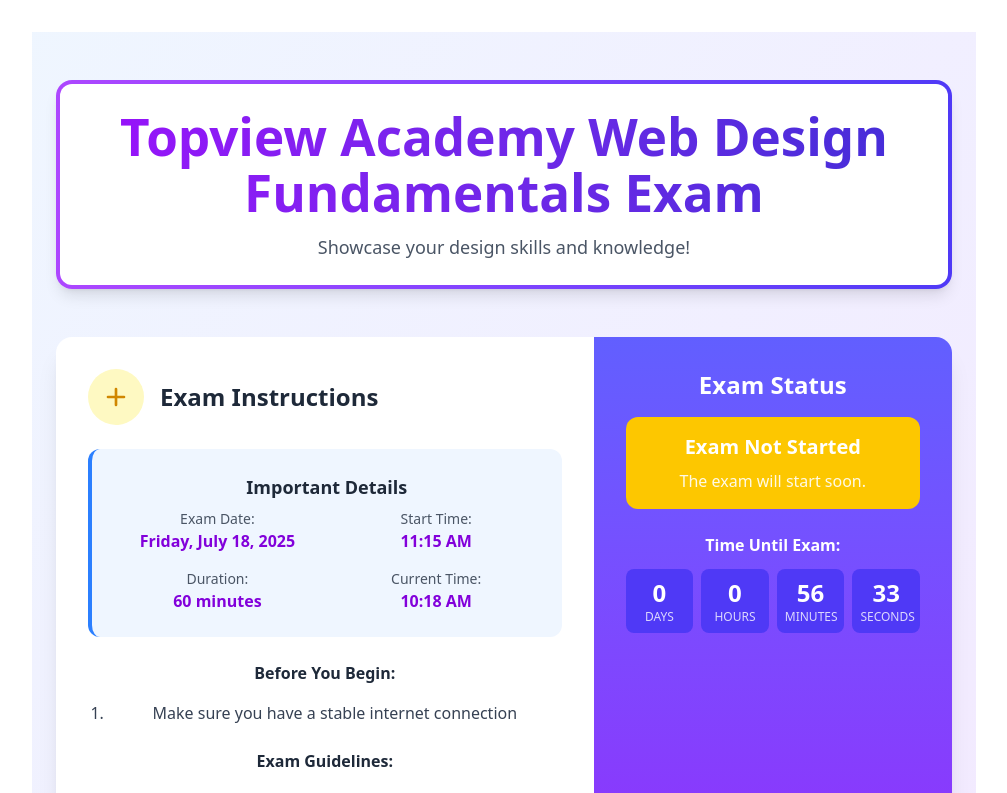
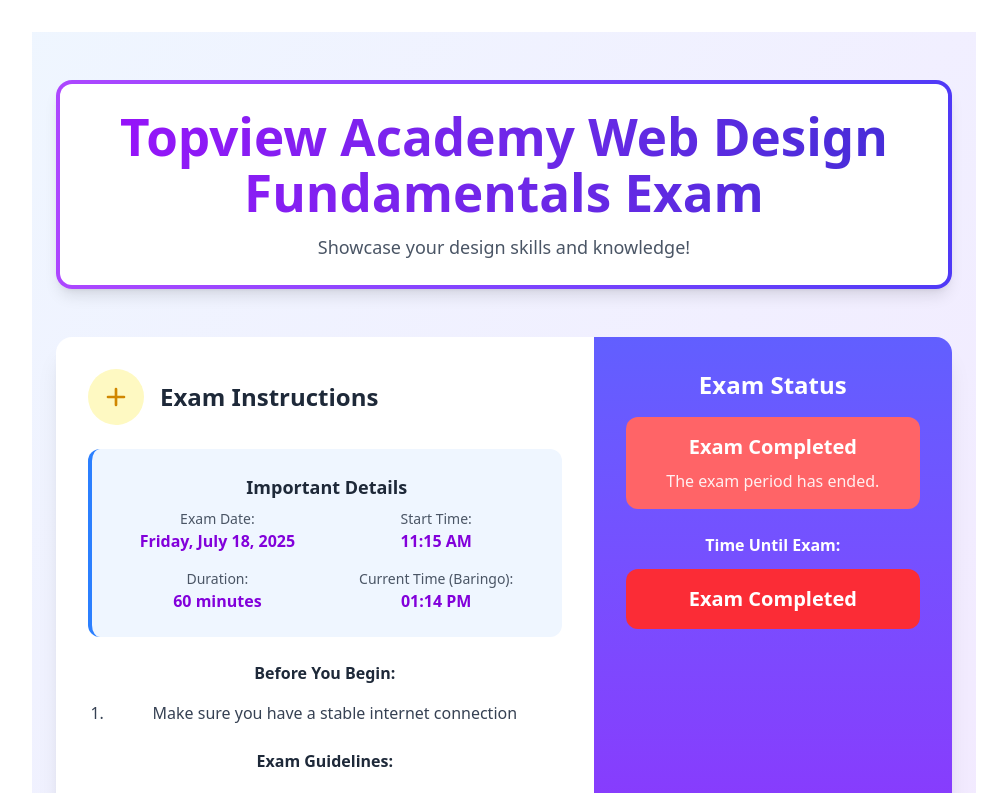
Before and after one commit to JoeEasy254/topview-exam, a React (Vite) app: page / in a window 1280 px wide. Shown: the top 793 px of the page, without its empty margins (136-1143 px from the left). Built offline with nearby package versions, Linux system fonts and the light colour scheme.

Commit message:
updated time and date

```diff
--- a/package.json
+++ b/package.json
@@ -10,11 +10,13 @@
     "preview": "vite preview"
   },
   "dependencies": {
+    "luxon": "^3.7.1",
     "react": "^19.1.0",
     "react-dom": "^19.1.0"
   },
   "devDependencies": {
     "@eslint/js": "^9.30.1",
+    "@types/luxon": "^3.6.2",
     "@types/react": "^19.1.8",
     "@types/react-dom": "^19.1.6",
     "@vitejs/plugin-react": "^4.6.0",
--- a/src/components/ExamPortal.tsx
+++ b/src/components/ExamPortal.tsx
@@ -1,4 +1,5 @@
 import { useState, useEffect } from "react";
+import { DateTime } from "luxon";
 
 // Define interface for timeRemaining state
 interface TimeRemaining {
@@ -9,24 +10,70 @@
 }
 
 const ExamPortal: React.FC = () => {
-  // Set exam date and time (YYYY, MM-1, DD, HH, MM)
-  const examDateTime: Date = new Date(2025, 6, 18, 11, 15); // July 18, 2025 at 11:15 AM
+  // Set exam date and time (YYYY, MM-1, DD, HH, MM) in Nairobi time
+  const examDateTime: Date = DateTime.fromObject(
+    { year: 2025, month: 7, day: 18, hour: 11, minute: 15 },
+    { zone: "Africa/Nairobi" }
+  ).toJSDate();
   const examLink: string = "https://forms.gle/iDWNrp94pvMUFNu77";
   const examDuration: string = "60 minutes";
   const examDurationMs: number = 60 * 60 * 1000; // 60 minutes in milliseconds
 
-  const [currentTime, setCurrentTime] = useState<Date>(new Date());
+  const [currentTime, setCurrentTime] = useState<Date>(
+    DateTime.fromObject(
+      { year: 2025, month: 7, day: 18, hour: 13, minute: 14 },
+      { zone: "Africa/Nairobi" }
+    ).toJSDate() // Set to 01:14 PM EAT, July 18, 2025
+  );
   const [timeRemaining, setTimeRemaining] = useState<TimeRemaining | null>(
     null
   );
   const [isExamActive, setIsExamActive] = useState<boolean>(false);
   const [isExamOver, setIsExamOver] = useState<boolean>(false);
+  const [error, setError] = useState<string | null>(null);
+
+  // Fetch Nairobi time with retry mechanism
+  const fetchNairobiTime = async (retries = 3, delay = 1000): Promise<Date> => {
+    for (let i = 0; i < retries; i++) {
+      try {
+        const response = await fetch(
+          "http://worldtimeapi.org/api/timezone/Africa/Nairobi"
+        );
+        if (!response.ok) throw new Error("Failed to fetch Nairobi time");
+        const data = await response.json();
+        return DateTime.fromISO(data.datetime, {
+          zone: "Africa/Nairobi",
+        }).toJSDate();
+      } catch (err) {
+        if (i < retries - 1) {
+          await new Promise((resolve) => setTimeout(resolve, delay));
+          continue;
+        }
+        setError(
+          "Could not fetch Nairobi time. Using last known time or system time."
+        );
+        return currentTime || new Date(); // Fallback to last known time or system time
+      }
+    }
+    return currentTime || new Date();
+  };
 
   // Calculate time remaining until exam or during exam
   useEffect(() => {
-    const timer = setInterval(() => {
-      const now: Date = new Date();
+    // Initial time is already set to provided Nairobi time
+    let lastFetchedTime = currentTime;
+
+    const timer = setInterval(async () => {
+      // Update time locally to reduce API calls
+      const now = new Date(lastFetchedTime.getTime() + 1000);
       setCurrentTime(now);
+      lastFetchedTime = now;
+
+      // Periodically fetch real Nairobi time (e.g., every 30 seconds)
+      if (Math.floor(now.getTime() / 1000) % 30 === 0) {
+        lastFetchedTime = await fetchNairobiTime();
+        setCurrentTime(lastFetchedTime);
+      }
 
       // Calculate time difference
       const diff: number = examDateTime.getTime() - now.getTime();
@@ -67,11 +114,12 @@
     }, 1000);
 
     return () => clearInterval(timer);
-  }, [examDateTime, examDurationMs]);
+  }, [examDateTime, examDurationMs, currentTime]);
 
+  console.log("current time", currentTime);
   // Format date for display
   const formatDate = (date: Date): string => {
-    return date.toLocaleDateString("en-US", {
+    return DateTime.fromJSDate(date).setZone("Africa/Nairobi").toLocaleString({
       weekday: "long",
       year: "numeric",
       month: "long",
@@ -79,11 +127,11 @@
     });
   };
 
-  const formatTime = (date: Date): string => {
-    return date.toLocaleTimeString("en-US", {
-      hour: "2-digit",
-      minute: "2-digit",
-    });
+  const formatTime = (date: Date | null): string => {
+    if (!date) return "Loading...";
+    return DateTime.fromJSDate(date)
+      .setZone("Africa/Nairobi")
+      .toLocaleString({ hour: "2-digit", minute: "2-digit", hour12: true });
   };
 
   return (
@@ -131,6 +179,14 @@
               </div>
 
               <div className="space-y-6">
+                {error && (
+                  <div className="bg-red-50 rounded-xl p-4 border-l-4 border-red-500">
+                    <p className="text-red-700">
+                      {error} Please ensure your internet connection is stable
+                      or contact support.
+                    </p>
+                  </div>
+                )}
                 <div className="bg-blue-50 rounded-xl p-6 border-l-4 border-blue-500">
                   <h3 className="font-bold text-lg text-gray-800 mb-2">
                     Important Details
@@ -155,7 +211,9 @@
                       </p>
                     </div>
                     <div>
-                      <p className="text-sm text-gray-600">Current Time:</p>
+                      <p className="text-sm text-gray-600">
+                        Current Time (Baringo):
+                      </p>
                       <p className="font-bold text-purple-700">
                         {formatTime(currentTime)}
                       </p>
@@ -193,6 +251,7 @@
                     You've learned all that is required to take this exam. Take
                     a deep breath and do your best!
                   </p>
+                  -PLZ{" "}
                 </div>
               </div>
             </div>
@@ -340,7 +399,7 @@
         {/* Footer */}
         <footer className="mt-12 text-center text-gray-600">
           <p>© 2025 Topview Academy. All rights reserved.</p>
-          <p className="mt-2 text-sm">Good luck on your exam! .</p>
+          <p className="mt-2 text-sm">Good luck on your exam!</p>
         </footer>
       </div>
     </div>
```
Also changed, not shown: 1 other file (tests, documents, lock files or other folders).
